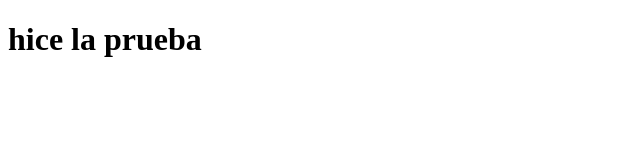
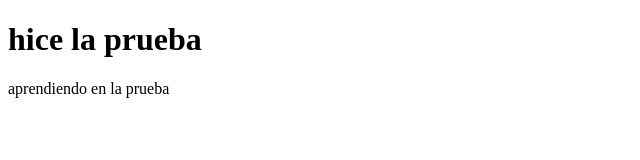
Before and after one commit to solsolcito/prueba, a plain HTML site: page index.html in a window 1280 px wide. Shown: the whole page, without its empty margins (0-640 px from the left). Drawn offline with Linux system fonts and the light colour scheme.

Commit message:
mi tercer comentario :)

```diff
--- a/index.html
+++ b/index.html
@@ -8,5 +8,6 @@
 </head>
 <body>
     <h1> hice la prueba </h1>
+    <p>aprendiendo en la prueba</p>
 </body>
 </html>
```
